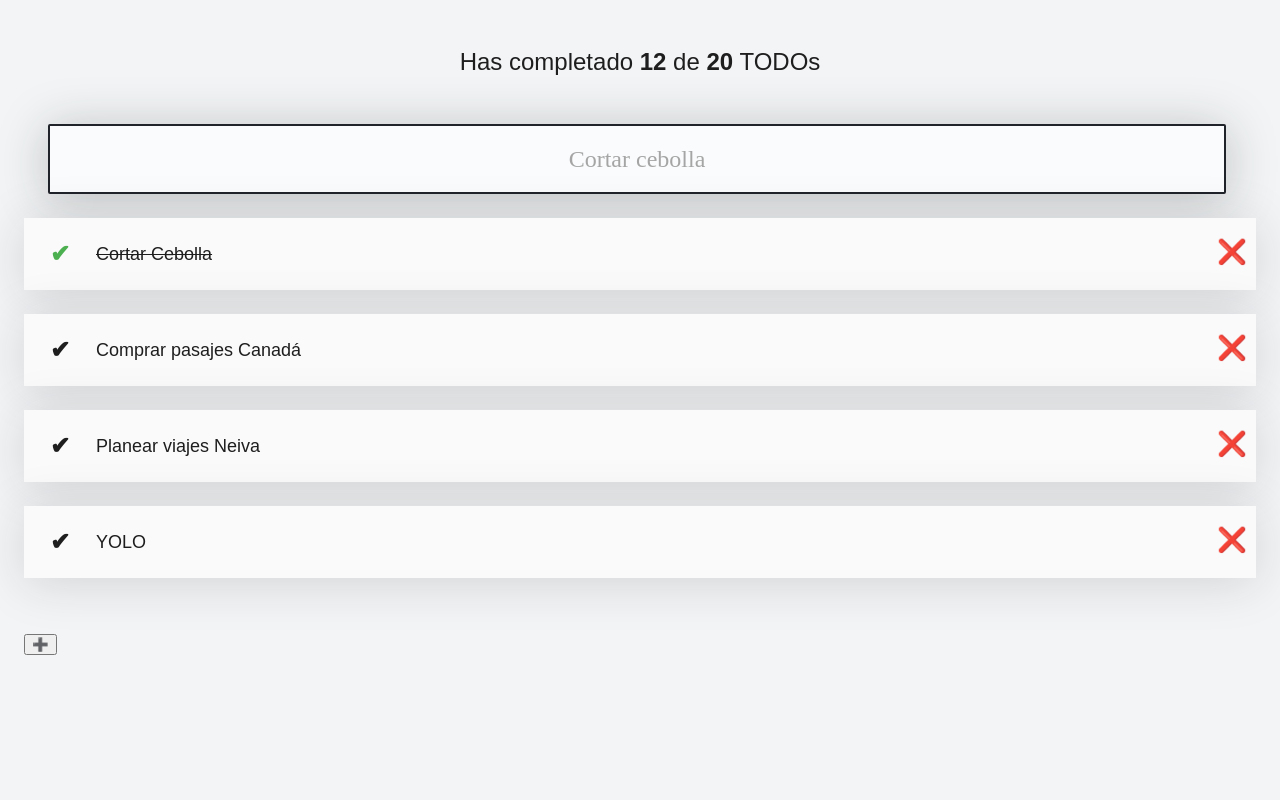
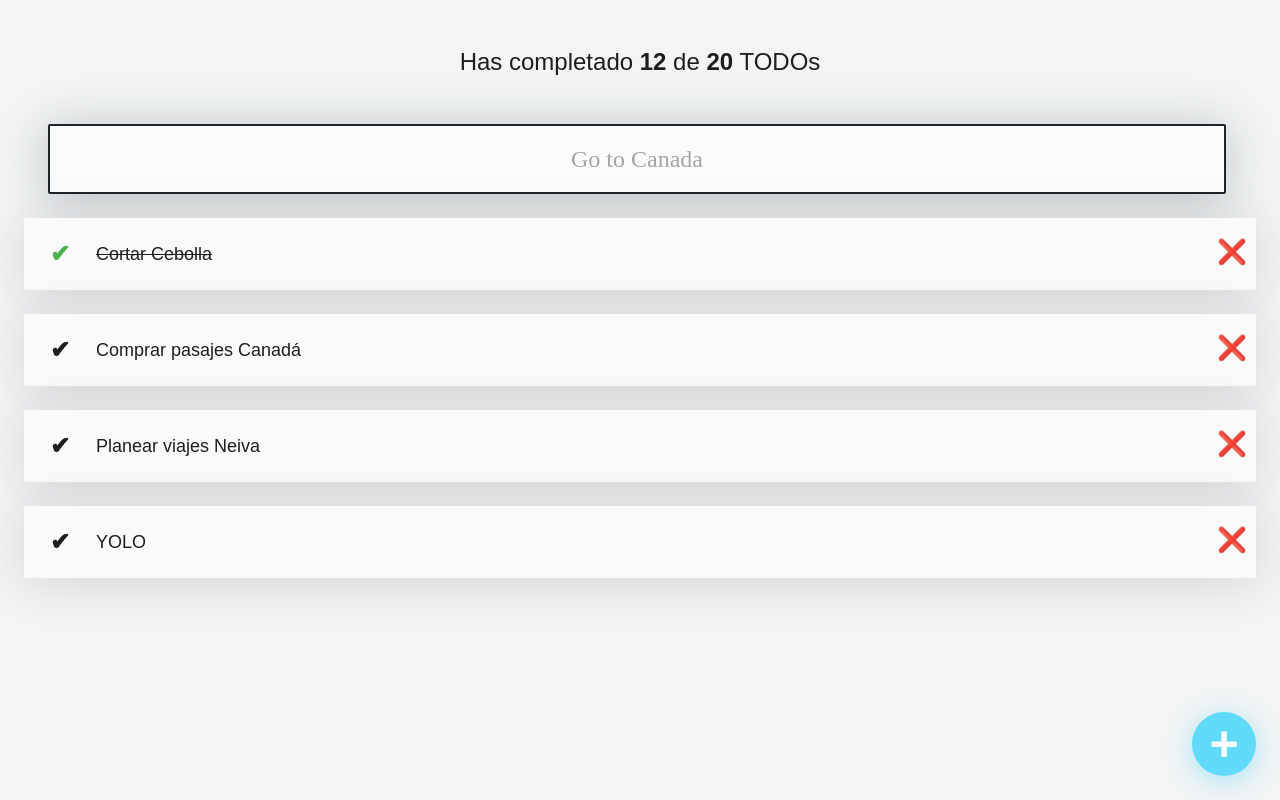
Before and after one commit to Juanstor/Donut-forget, a React (Create React App) app: page / in a window 1280 px wide. Built offline with nearby package versions, Linux system fonts and the light colour scheme.

Commit message:
useState in DonutSearch + debug css button

```diff
--- a/src/CreateDonutButton.css
+++ b/src/CreateDonutButton.css
@@ -1,4 +1,4 @@
-.CreateTodoButton {
+.CreateDonutButton {
   background-color: #61DAFA;
   box-shadow: 0px 5px 25px rgba(97, 218, 250, 0.5);
   border: none;
@@ -20,6 +20,6 @@
   transition: .3s ease;
 }
 
-.CreateTodoButton:hover {
+.CreateDonutButton:hover {
   transform: rotate(224deg);
 }
--- a/src/CreateDonutButton.js
+++ b/src/CreateDonutButton.js
@@ -2,8 +2,13 @@ import './CreateDonutButton.css';
 
 function CreateDonutButton() {
     return (
-        <button className="CreateDonutButton">
-            ➕
+        <button
+        className="CreateDonutButton"
+        onClick={
+            () => console.log('Le diste click al bot[on agregar')
+        }
+        >
+            +
         </button>
     );
 }
--- a/src/DonutSearch.js
+++ b/src/DonutSearch.js
@@ -1,10 +1,19 @@
-import './DonutSearch.css'
+import React from 'react';
+import './DonutSearch.css';
 
 function DonutSearch() {
+    const [searchValue, setSearchValue] = React.useState('');
+
+    console.log('Usuario escribió: ' + searchValue);
+
     return (
         <input
-        placeholder="Cortar cebolla"
-        className="DonutSearch"
+            placeholder="Go to Canada"
+            className="DonutSearch"
+            value={searchValue}
+            onChange={(event) => {
+                setSearchValue(event.target.value);
+            }}
         />
     );
 }
```
